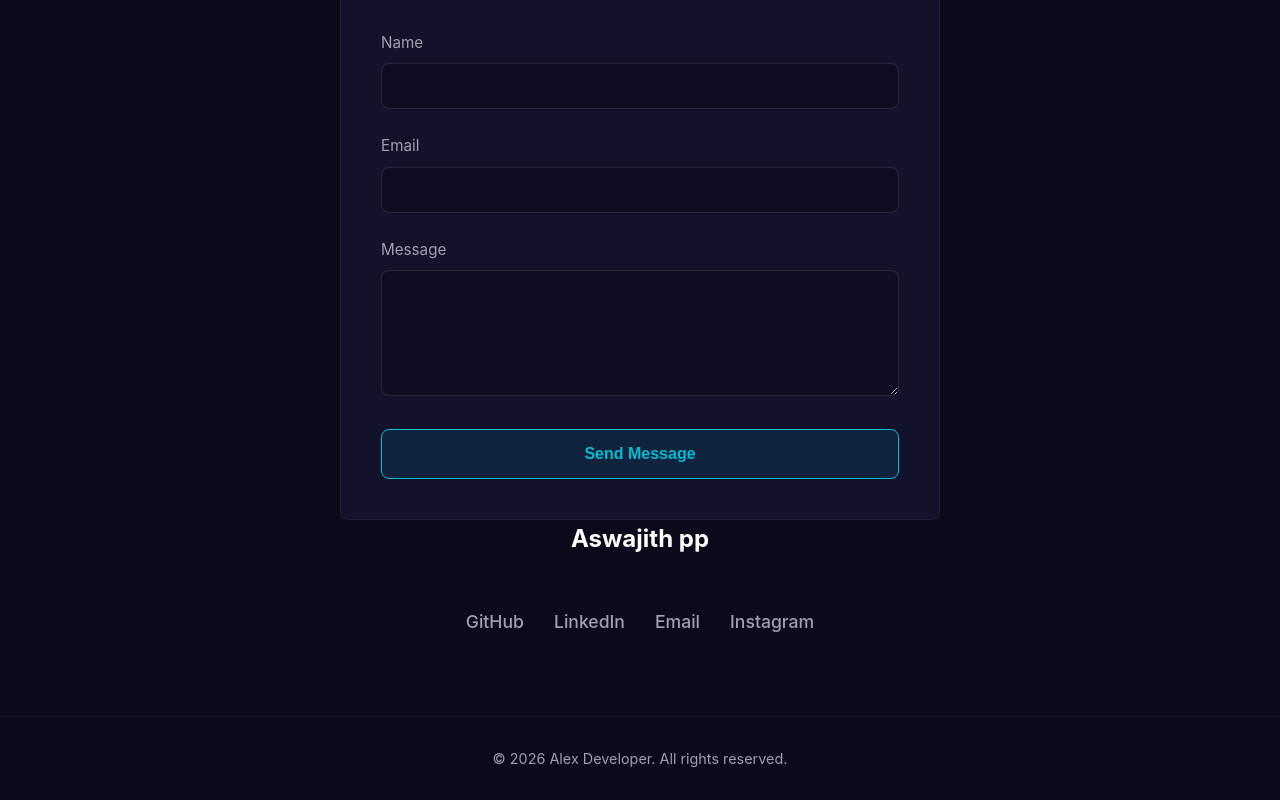
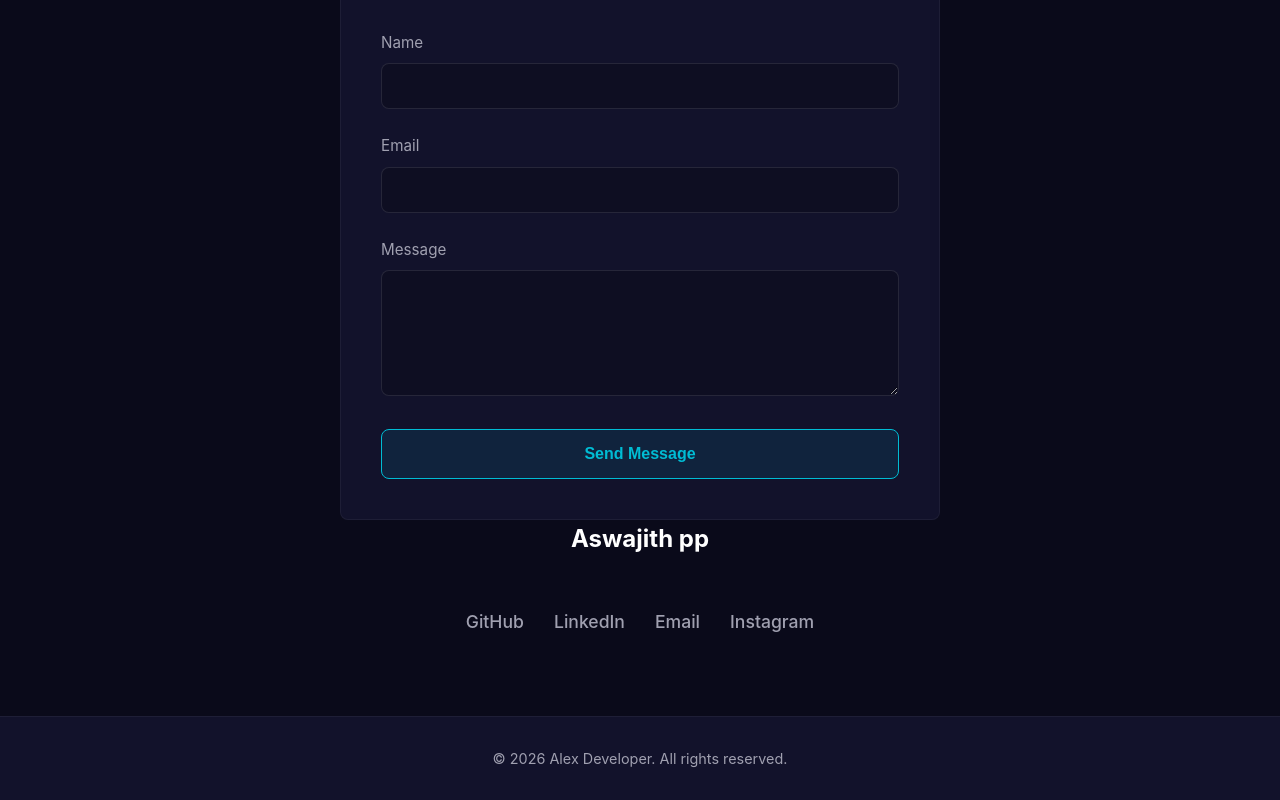
Before and after one commit to Aswajith2255/Personal_portfolio, a React (Vite) app in the folder frontend/: page / in a window 1280 px wide. Shown: the part 2633-3433 px from the top of the page. Built offline with nearby package versions, Linux system fonts and the light colour scheme.

Commit message:
Update Footer.css

```diff
--- a/frontend/src/components/Footer.css
+++ b/frontend/src/components/Footer.css
@@ -1,8 +1,8 @@
 .footer {
   padding: 30px 20px;
   text-align: center;
-  border-top: 1px solid rgba(255,255,255,0.05);
-  background-color: var(--bg-primary);
+  border-top: 1px solid rgba(255, 255, 255, 0.05);
+  background-color: var(--bg-secondary);
   margin-top: auto;
 }
 
```
